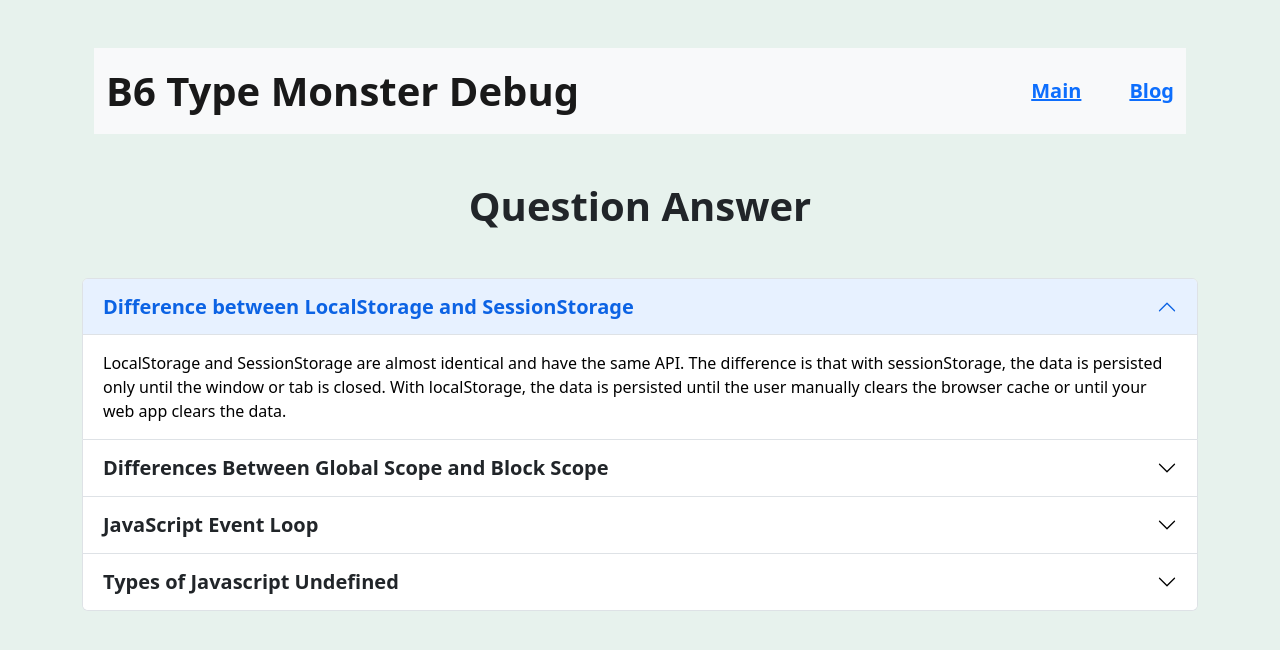
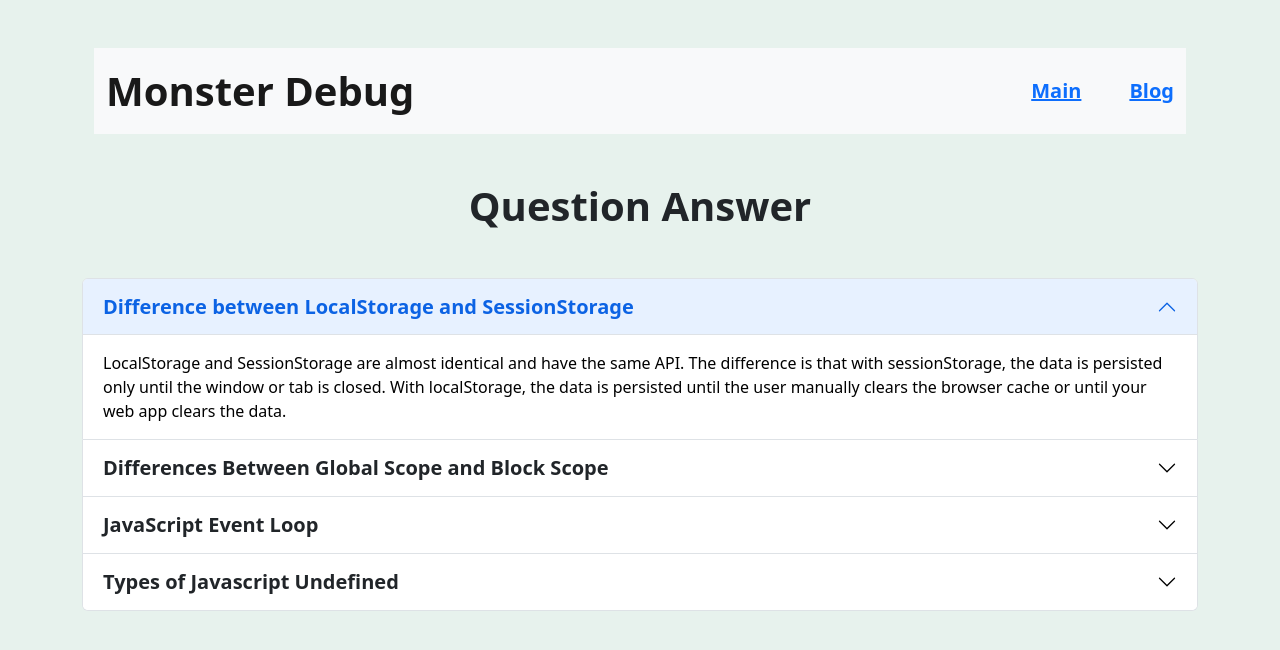
Before and after one commit to hossainshadat/typingmaster, a plain HTML site: page blog.html in a window 1280 px wide. Drawn offline with nearby package versions, Linux system fonts and the light colour scheme.

Commit message:
blog site title fix

```diff
--- a/blog.html
+++ b/blog.html
@@ -13,7 +13,7 @@
     <header class="container my-5">
         <nav class="navbar bg-light">
             <div class="container-fluid">
-                <a href="./index.html" class="navbar-brand fs-1 fw-bold">B6 Type Monster Debug</a>
+                <a href="./index.html" class="navbar-brand fs-1 fw-bold">Monster Debug</a>
                 <div class="d-flex fs-5 fw-bolder">
                     <a class="pe-5" href="./index.html">Main</a>
                     <a href="blog.html">Blog</a>
--- a/styles.css
+++ b/styles.css
@@ -150,7 +150,6 @@ button {
 .card {
   max-width: 100%;
   height: 100%;
-  /* padding: 50px; */
   display: flex;
   flex-direction: column;
   justify-content: space-between;
```
